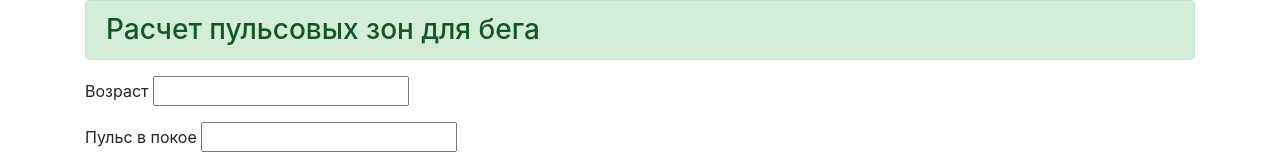
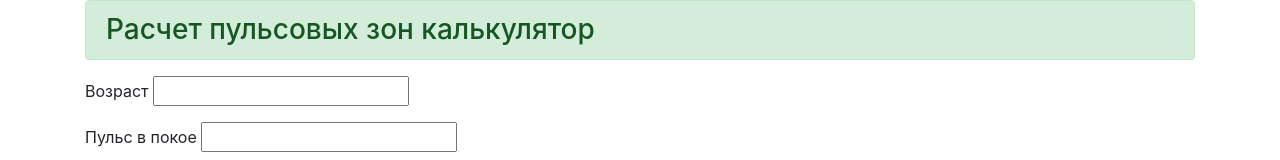
Before and after one commit to snowman03/runcalc, a plain HTML site: page index.html in a window 1280 px wide. Shown: the top 160 px of the page. Drawn offline with nearby package versions, Linux system fonts and the light colour scheme.

Commit message:
Update index.html

```diff
--- a/index.html
+++ b/index.html
@@ -4,7 +4,7 @@
 <meta charset="utf-8">
 <meta name="viewport" content="width=device-width, initial-scale=1, shrink-to-fit=no">
 
-	<title>Расчет пульсовых зон для бега калькулятор</title>
+	<title>Расчет пульсовых зон калькулятор</title>
 
 <link rel="stylesheet" href="https://cdn.jsdelivr.net/npm/bootstrap@4.3.1/dist/css/bootstrap.min.css" integrity="sha384-ggOyR0iXCbMQv3Xipma34MD+dH/1fQ784/j6cY/iJTQUOhcWr7x9JvoRxT2MZw1T" crossorigin="anonymous">
 </head>
@@ -16,7 +16,7 @@
 
 
 
-<h3 class="alert alert-success" >Расчет пульсовых зон для бега</h3>
+<h3 class="alert alert-success" >Расчет пульсовых зон калькулятор</h3>
 <p>Возраст
 <input type="number" id="agev" ></p>
 <p>Пульс в покое
```
